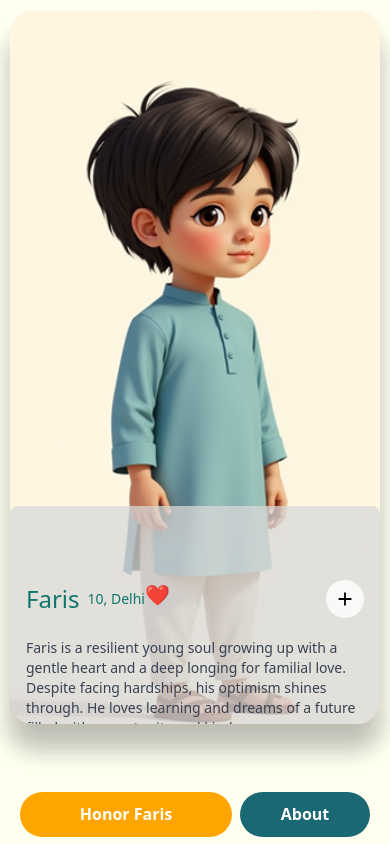
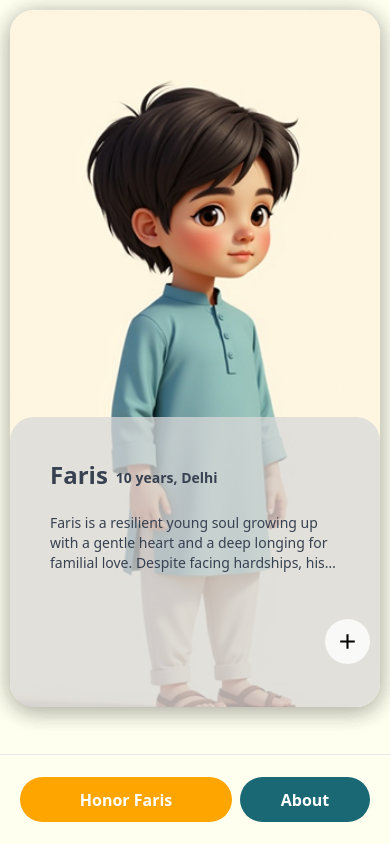
Before and after one commit to devbasira/HonorOrphan, a React (Vite) app: page / in a window 390 px wide. Built offline with nearby package versions, Linux system fonts and the light colour scheme.

Commit message:
made changes

```diff
--- a/src/App.tsx
+++ b/src/App.tsx
@@ -67,7 +67,7 @@ function App() {
   const [currentIndex, setCurrentIndex] = useState(0);
   const isMobile = useIsMobile()
   const [isAboutClicked, setIsAbout] = useState(false);
-  // const [isHonorClicked, setIsHonor] = useState(false)
+
 
   return (
     <div className=" bg-[#FFFFF0] min-h-screen overflow-hidden">
@@ -81,19 +81,18 @@ function App() {
       </header>
       <main className="flex justify-center items-center max-w-[1200px] mx-auto lg:py-8 lg:px-4">
         <div className="grid grid-cols-1 lg:grid-cols-2 md:grid-cols-3 gap-8">
-          <div className="flex flex-col lg:col-span-1 md:col-span-1 md:w-full lg:w-full w-screen lg:h-auto md:h-auto h-screen lg:w-full lg:border-r lg:border-gray-300 flex lg:justify-center md:justify-center justify-start lg:item-center md:items-center lg:overflow-x-auto md:overflow-x-auto  scrollbar-hide">
-            <div className="  flex-col justify-center items-center">
 
+          <div style={isMobile ? { height: '100dvh' } : {}} className="flex flex-col lg:col-span-1 md:col-span-1 md:w-full lg:w-full w-screen lg:h-auto md:h-auto h-screen lg:w-full lg:border-r lg:border-gray-300 flex lg:justify-center md:justify-center justify-start lg:item-center md:items-center lg:overflow-x-auto md:overflow-x-auto  scrollbar-hide">
+            <div className="flex-col justify-center items-center">
               <CardStack
                 initialCards={initialCards}
                 setIndex={setCurrentIndex}
                 isAboutClicked = {isAboutClicked}
-                // isHonorClicked = {isHonorClicked}
-                className="lg:mt-6 md:mt-6 mt-[10px] lg:mb-20"
+                className="lg:mt-6 md:mt-6 lg:pt-0 lg:pb-0 md:pt-0 md:pb-0 pb-[20px] pt-[10px] lg:mb-20"
               />
               {
-                isMobile ? (<div>
-                  <div className="absolute bottom-0 left-0 w-[340px] flex justify-between items-center px-[20px] mt-32 md:mt-6 lg:mt-5 h-[60px] w-screen">
+                isMobile ? (<div className=''>
+                  <div className="border-t fixed bottom-0 left-0 w-[340px] flex justify-between items-center px-[20px] md:mt-6 lg:mt-5 h-[90px] w-screen">
                     <button
                       onClick={() => { }}
                       className="bg-[#FFA500] w-[212px] h-[45px] hover:bg-orange-400 text-white font-semibold py-2 px-6 rounded-full transition-all"
@@ -116,7 +115,7 @@ function App() {
                     </button>
                   </div>
                 </div>) : (
-                  <div className="w-[340px] flex justify-between items-center px-2 mt-32 md:mt-6 lg:mt-5">
+                  <div className="w-[340px]  flex justify-between items-center px-2 mt-32 md:mt-6 lg:mt-5">
                     <button
                       onClick={() => { }}
                       className="bg-[#FFA500] w-[164px] hover:bg-orange-400 text-white font-semibold py-2 px-6 rounded-full transition-all"
--- a/src/components/CardStack.tsx
+++ b/src/components/CardStack.tsx
@@ -66,7 +66,7 @@ const CardStack: React.FC<CardStackProps> = ({ className, initialCards,setIndex,
   return (
     <div
       ref={stackRef}
-      className={ cn( "flex justify-center relative card-stack w-full mx-auto h-[calc(100vh-20px)] lg:h-[600px] md:h-[600px]", className)}>
+      className={ cn( "flex justify-center relative card-stack w-full mx-auto h-[85dvh] lg:my-0 md:my-0  lg:h-[600px] md:h-[600px]", "transition-all duration-300 ease-in-out", className)}>
       <AnimatePresence>
         {cards.map((card, index) => (
           <SwipeableCard
--- a/src/components/SwipeableCard.tsx
+++ b/src/components/SwipeableCard.tsx
@@ -61,7 +61,7 @@ const SwipeableCard: React.FC<SwipeableCardProps> = ({
   : isExpanded
     ? "100%"
     : isMobile
-      ? "33.333333%"
+      ? "45.333333%"
       : "50%";
 
   const showOverlayContent = !isAboutClicked
@@ -72,7 +72,10 @@ const SwipeableCard: React.FC<SwipeableCardProps> = ({
     <motion.div
       ref={cardRef}
       className={cn(
-        "swipable-card lg:w-auto md:w-auto w-[calc(100vw-20px)] z-[1000] absolute lg:h-[665px] md:h-[665px] h-[calc(100vh-130px)]  overflow-hidden rounded-3xl shadow-figma",
+        "swipable-card lg:w-auto md:w-auto w-[calc(100vw-20px)] z-[1000] absolute",
+        "lg:h-[665px] md:h-[665px] h-[calc(100%-20px)]",
+        "transition-all duration-300 ease-in-out",
+        "overflow-hidden rounded-3xl shadow-figma",
         className
       )}
       style={{
@@ -100,7 +103,7 @@ const SwipeableCard: React.FC<SwipeableCardProps> = ({
     >
       <div className="rounded-3xl">
         <div
-          className="bg-blue-200 h-[calc(100vh-100px)] w-full md:w-[333px] md:h-[665px] lg:w-[333px] lg:h-[665px] rounded-lg shadow-lg mb-4 cursor-pointer transform transition-all duration-300 hover:-translate-y-1 relative rounded-3xl"
+          className="bg-blue-200 h-[calc(100vh-100px)] w-full md:w-[333px] md:h-[665px] lg:w-[333px] lg:h-[665px] rounded-lg  mb-4 cursor-pointer transform transition-all duration-300 hover:-translate-y-1 relative rounded-3xl"
           onClick={onSelect}
           style={{
             backgroundImage: `url(${bgImage})`,
@@ -109,7 +112,7 @@ const SwipeableCard: React.FC<SwipeableCardProps> = ({
           }}
         >
           <motion.div
-            className={`overlay gap-[20px] absolute bottom-0 w-full rounded-lg bg-opacity-${showOverlayContent ? '75' : '50'} bg-[#D9D9D9] p-4 flex flex-col justify-end`}
+            className={`overlay gap-[20px] absolute bottom-0 w-full rounded-3xl bg-opacity-${showOverlayContent ? '75' : '70'} bg-[#D9D9D9] px-[40px] pt-[40px] flex flex-col justify-start`}
             initial={false}
             animate={{
               height: overlayHeight
@@ -119,20 +122,15 @@ const SwipeableCard: React.FC<SwipeableCardProps> = ({
               ease: "easeInOut"
             }}
           >
-            {showOverlayContent && (
-              <div className="flex items-center justify-between w-full items-center gap-1">
-              <div className="flex">
-                <h2 className="text-[24px] font-normal text-teal-700">{name}</h2>
-                <span className="flex items-end text-sm ml-2 h-7 text-teal-700">{age}, {location}</span>
-                <span className="text-xl text-teal-700">❤️</span>
-              </div>
-              <button
-                className="flex lg:hidden p-2 rounded-full bg-white/80 hover:bg-white transition-colors"
+             {
+              showOverlayContent && (
+                <button
+                className="fixed flex items-center justify-center  bottom-[90px] right-[10px] lg:hidden p-2 rounded-full bg-white/80 hover:bg-white transition-colors w-[45px] h-[45px]"
                 onClick={() => setIsExpanded(!isExpanded)}
               >
                 <motion.svg
-                  width="22"
-                  height="22"
+                  width="25"
+                  height="25"
                   viewBox="0 0 24 24"
                   fill="none"
                   stroke="currentColor"
@@ -144,13 +142,25 @@ const SwipeableCard: React.FC<SwipeableCardProps> = ({
                   <path d="M12 5v14M5 12h14" />
                 </motion.svg>
               </button>
+              )
+             }
+            {showOverlayContent && (
+              <div className="flex items-end justify-between w-full items-center gap-1">
+              <div className="flex">
+                <h2 className="text-[24px]  font-semibold text-gray-700">{name}</h2>
+                <span className="flex font-semibold items-end text-sm ml-2 h-[31px] text-gray-700">{age} years, {location}</span>
+              </div>
+
             </div>
             )}
             {showOverlayContent ? (
-            <motion.div>
+            <motion.div className="flex flex-col">
               <motion.p
                 layout
-                className="text-gray-700 text-sm mb-"
+                className={cn(
+                  "text-gray-700 text-sm transition-all",
+                  !isExpanded ? "line-clamp-3" : ""
+                )}
                 variants={{
                   hidden: { opacity: 0, y: 10 },
                   visible: { opacity: 1, y: 0 },
@@ -159,6 +169,7 @@ const SwipeableCard: React.FC<SwipeableCardProps> = ({
               >
                 {bio}
               </motion.p>
+
               {isMobile ? (
                 <motion.div
                 className="mb-5"
--- /dev/null
+++ b/src/styles.css
@@ -0,0 +1,5 @@
+@media (max-width: 768px) {
+    .h-60p-mobile {
+      height: 80% !important;
+    }
+  }
--- a/tailwind.config.js
+++ b/tailwind.config.js
@@ -4,7 +4,7 @@ export default {
   theme: {
     extend: {
       boxShadow: {
-        figma: '0px 25px 25px rgba(36, 35, 35, 0.13)',
+        figma: '0px 4px 25px rgba(0, 0, 0, 0.161)',
       },
       screens: {
         '4k': '2560px',
```
